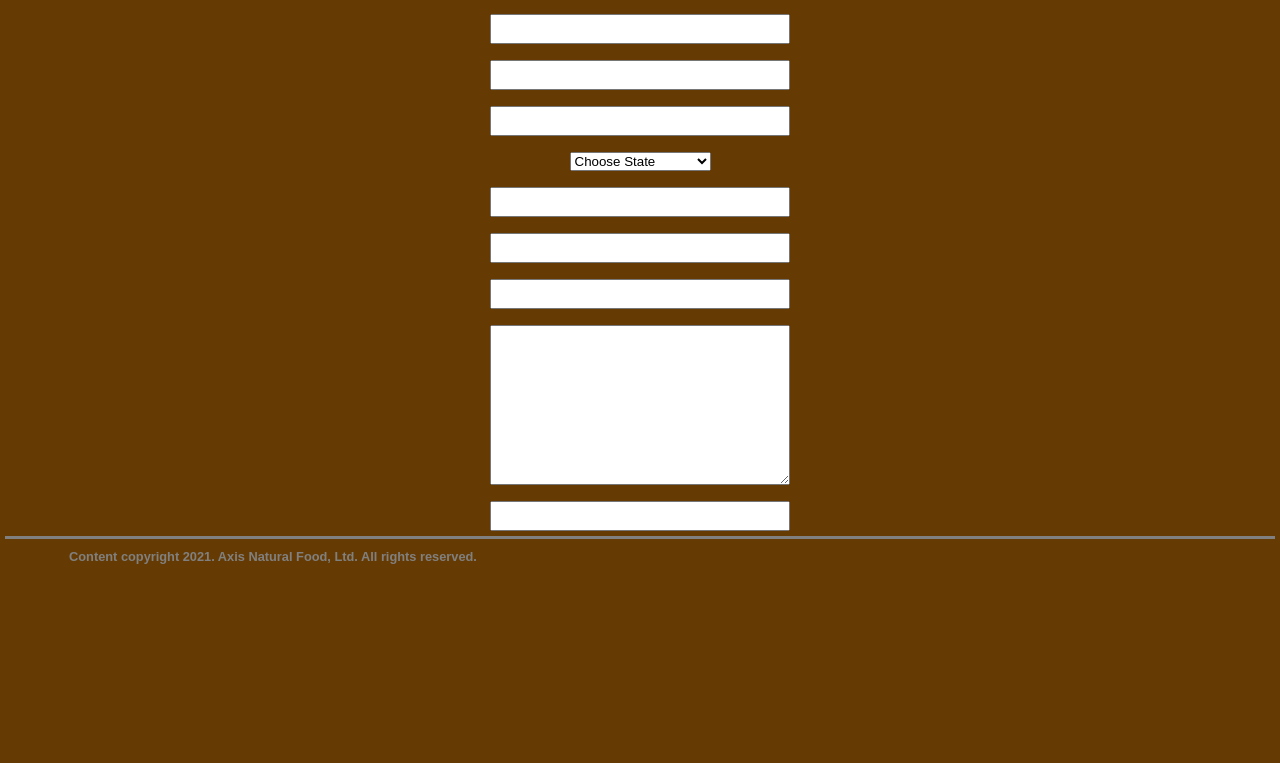
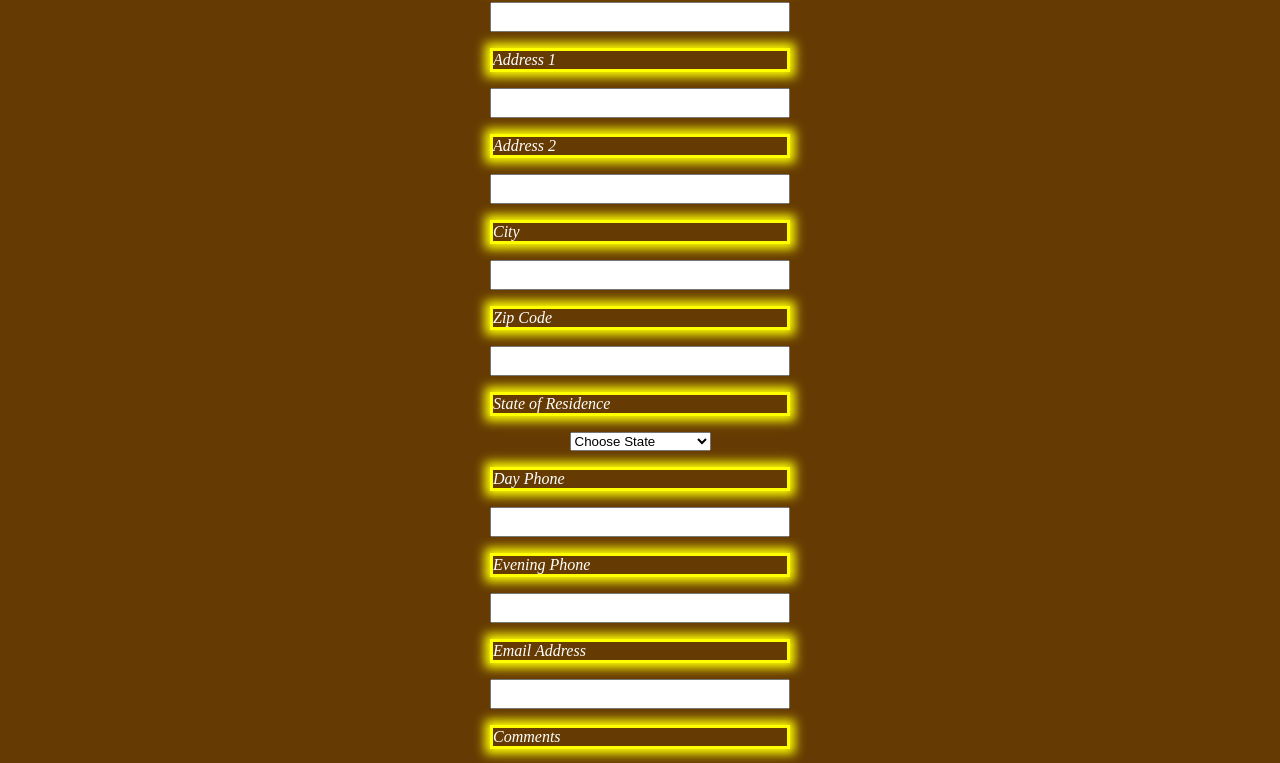
Before and after one commit to DaBu88/DaBu88.github.io, a Next.js app: page /contact in a window 1280 px wide. Shown: the part 702-1465 px from the top of the page. Before the commit the page ends 1284 px from the top, so only its background shows below. Built offline with nearby package versions, Linux system fonts and the light colour scheme.

Commit message:
all fields sent and front-end work

```diff
--- a/components/ContactForm.js
+++ b/components/ContactForm.js
@@ -1,44 +1,113 @@
-import { render } from "react-dom"
 import Contact from "../pages/contact";
 import ContactFormStyles from "../styles/Contact.module.css";
 
 const FormInput = () => {
-    return (
-        <input className={ContactFormStyles.contactinput} />
-    );
-}
+	return <input className={ContactFormStyles.contactinput} />;
+};
+
+const FormLabel = ({ value }) => {
+	return <label className={ContactFormStyles.contactlabel}>{value}</label>;
+};
 
 const ContactForm = () => {
-        return(
-            <form className={ContactFormStyles.contactform}>
+	const handleSubmit = async (event) => {
+		event.preventDefault();
+		const data = {
+			comments: event.target.comments.value,
+			fname: event.target.fname.value,
+			lname: event.target.lname.value,
+			address1: event.target.address1.value,
+			address2: event.target.address2.value,
+			city: event.target.city.value,
+			zip: event.target.zip.value,
+			state: event.target.state.value,
+			dayphone: event.target.dayphone.value,
+			eveningphone: event.target.eveningphone.value,
+			email: event.target.email.value,
+		};
+		const JSONdata = JSON.stringify(data);
+		const endpoint = "/api/contactForm";
+		const options = {
+			method: "POST",
+			headers: {
+				"Content-Type": "application/json",
+			},
+			body: JSONdata,
+		};
+		const response = await fetch(endpoint, options);
+		const result = await response.json();
+		let sentDataList = document.createElement("ul");
+		let responseData = {
+			fname: result.fname,
+			lname: result.lname,
+			address1: result.address1,
+			address2: result.address2,
+			city: result.city,
+			zip: result.zip,
+			state: result.state,
+			dayphone: result.dayphone,
+			eveningphone: result.eveningphone,
+			email: result.email,
+			comments: result.comments,
+		};
+		let paragraph = document.createElement("p");
+		paragraph.innerHTML =
+			"Thanks for contacting us! Here is the information you sent us: ";
+		for (let listVal in responseData) {
+			if (responseData[listVal] === "") {
+				continue;
+			}
+			let newListItem = document.createElement("li");
+			newListItem.innerHTML = `${listVal}: ${responseData[listVal]}`;
+			sentDataList.appendChild(newListItem);
+		}
+		let form = document.querySelector("#contactForm");
+		form.replaceWith(sentDataList);
+		sentDataList.prepend(paragraph);
+	};
+
+	return (
+		<form
+			method="post"
+			id="contactForm"
+			onSubmit={handleSubmit}
+			className={ContactFormStyles.contactform}
+		>
+			<FormLabel htmlFor="fname" value="First Name"></FormLabel>
 			<FormInput
 				type="text"
 				name="fname"
 				id="fname"
 				placeholder="First Name"
 			/>
+			<FormLabel htmlFor="lname" value="Last Name"></FormLabel>
 			<FormInput
 				type="text"
 				name="lname"
 				id="lname"
 				placeholder="Last Name"
 			/>
+			<FormLabel htmlFor="address1" value="Address 1"></FormLabel>
 			<FormInput
 				type="text"
 				name="address1"
 				id="address1"
 				placeholder="Address Street 1"
 			/>
+			<FormLabel htmlFor="address2" value="Address 2"></FormLabel>
 			<FormInput
 				type="text"
 				name="address2"
 				id="address2"
 				placeholder="Address Street 2"
 			/>
+			<FormLabel htmlFor="city" value="City"></FormLabel>
 			<FormInput type="text" name="city" id="city" placeholder="City" />
-              <FormInput type="number" name="" id="" placeholder="Zip Code" />
+			<FormLabel htmlFor="zip" value="Zip Code"></FormLabel>
+			<FormInput type="number" name="zip" id="" placeholder="Zip Code" />
+			<FormLabel htmlFor="state" value="State of Residence"></FormLabel>
 			<label>
-                    <select>
+				<select name="state">
 					<option value="State">Choose State</option>
 					<option value="AL">Alabama</option>
 					<option value="AK">Alaska</option>
@@ -93,29 +162,35 @@ const ContactForm = () => {
 					<option value="WY">Wyoming</option>
 				</select>
 			</label>
+			<FormLabel htmlFor="dayphone" value="Day Phone"></FormLabel>
 			<FormInput
 				type="tel"
 				name="dayphone"
 				id="dayphone"
 				placeholder="Daytime Phone"
 			/>
+			<FormLabel htmlFor="eveningphone" value="Evening Phone"></FormLabel>
 			<FormInput
 				type="tel"
 				name="eveningphone"
 				id="eveningphone"
 				placeholder="Evening Phone"
 			/>
+			<FormLabel htmlFor="email" value="Email Address"></FormLabel>
 			<FormInput
 				type="email"
 				name="email"
 				id="email"
 				placeholder="Email Address"
 			/>
-                <textarea className={ContactFormStyles.comments}></textarea>
-                <FormInput type="submit" value="Send Message" />
+			<FormLabel htmlFor="comments" value="Comments"></FormLabel>
+			<textarea
+				name="comments"
+				className={ContactFormStyles.comments}
+			></textarea>
+			<input type="submit" value="Send Message" />
 		</form>
-
 	);
-    }
+};
 
 export default ContactForm;
--- a/pages/api/contactForm.js
+++ b/pages/api/contactForm.js
@@ -3,6 +3,18 @@
 // https://nextjs.org/docs/guides/building-forms
 
 export default function handler(req, res) {
-  const comment = req.body.customerComment
-  res.status(201).json({data: comment})
+  const customerInfo = req.body
+  res.status(201).json({
+    fname: customerInfo.fname,
+    lname: customerInfo.lname,
+    email: customerInfo.email,
+    dayphone: customerInfo.dayphone,
+    eveningphone: customerInfo.eveningphone,
+    comments: customerInfo.comments,
+    state: customerInfo.state,
+    zip: customerInfo.zip,
+    city: customerInfo.city,
+    address1: customerInfo.address1,
+    address2: customerInfo.address2
+  })
  }
--- a/pages/items.js
+++ b/pages/items.js
@@ -24,7 +24,7 @@ export default function Items() {
               We try to offer as many choices of natural products as we can to
               our customers. We stock a large selection within many popular
               categories and we are happy to special order products that we
-              don’t stock. Additionally, we feature many monthly and on-going
+              don't stock. Additionally, we feature many monthly and on-going
               sales on a wide variety of products. Here are some of the many
               categories of products we offer:
             </p>
--- a/styles/Contact.module.css
+++ b/styles/Contact.module.css
@@ -12,3 +12,11 @@
     height: 10rem;
     width: 300px;
   }
+  .contactlabel {
+    border: solid yellow;
+    background-color: #663b03;
+    width: 300px;
+    color: white;
+    font-style: oblique;
+    box-shadow: yellow 0px 0px 10px 5px;
+  }
```
Also changed, not shown: components/ContactForm2.js (deleted, +0 -183 lines). Lines whose indentation alone changed are shown as unchanged.
